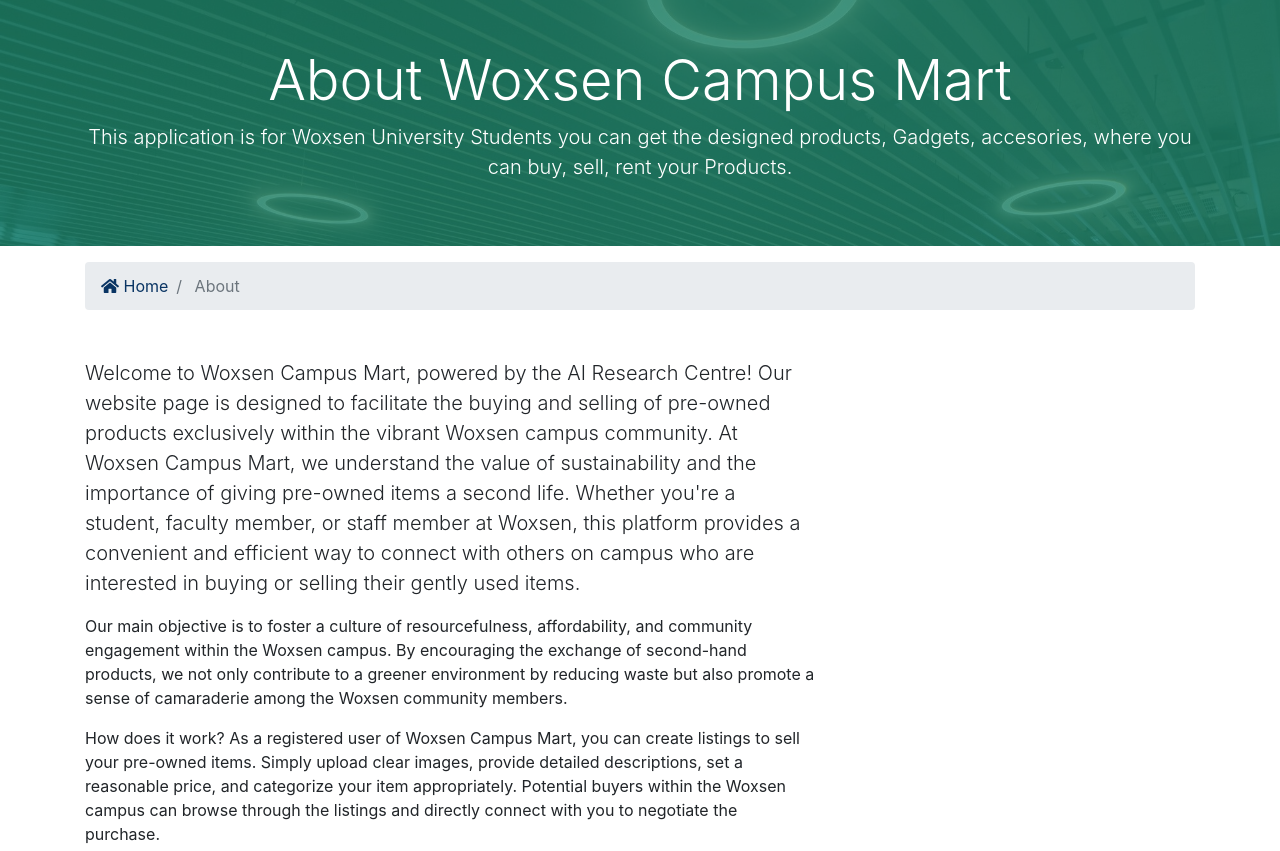
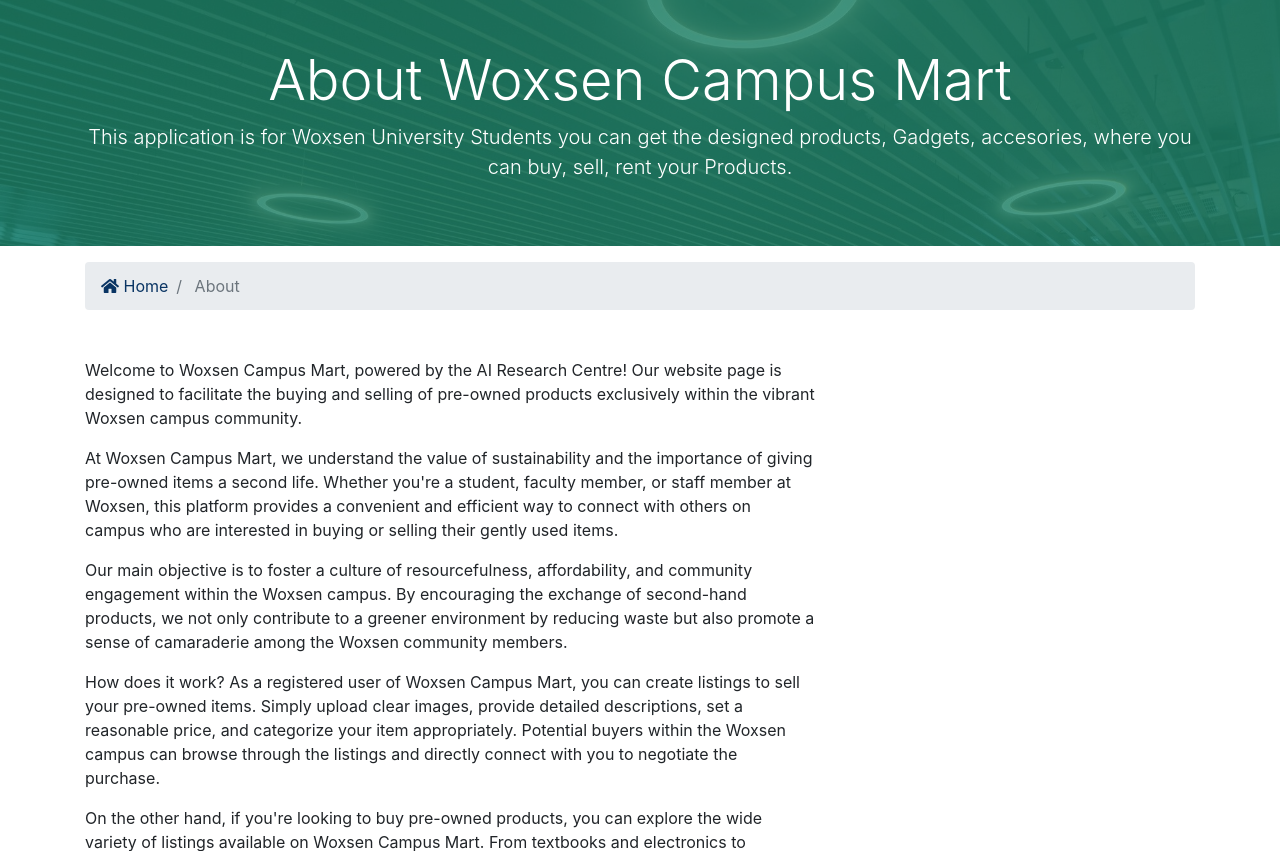
Before and after one commit to VineethReeddyBAAIML/Woxsen-Campus-Mart, a Django app: page /about/ in a window 1280 px wide. Shown: the part 107-958 px from the top of the page. Run offline with Django 3.2, Linux system fonts and the light colour scheme; some libraries are stand-ins or nearby versions.

Commit message:
Update about.html

```diff
--- a/templates/pages/about.html
+++ b/templates/pages/about.html
@@ -33,8 +33,8 @@
       <div class="row">
         <div class="col-md-8">
           <h2></h2>
-          <p class="lead">Welcome to Woxsen Campus Mart, powered by the AI Research Centre! Our website page is designed to facilitate the buying and selling of pre-owned products exclusively within the vibrant Woxsen campus community.
-At Woxsen Campus Mart, we understand the value of sustainability and the importance of giving pre-owned items a second life. Whether you're a student, faculty member, or staff member at Woxsen, this platform provides a convenient and efficient way to connect with others on campus who are interested in buying or selling their gently used items.
+          <p>Welcome to Woxsen Campus Mart, powered by the AI Research Centre! Our website page is designed to facilitate the buying and selling of pre-owned products exclusively within the vibrant Woxsen campus community.</p>
+<p>At Woxsen Campus Mart, we understand the value of sustainability and the importance of giving pre-owned items a second life. Whether you're a student, faculty member, or staff member at Woxsen, this platform provides a convenient and efficient way to connect with others on campus who are interested in buying or selling their gently used items.</p>
 
 <p>Our main objective is to foster a culture of resourcefulness, affordability, and community engagement within the Woxsen campus. By encouraging the exchange of second-hand products, we not only contribute to a greener environment by reducing waste but also promote a sense of camaraderie among the Woxsen community members.</p>
 
```
